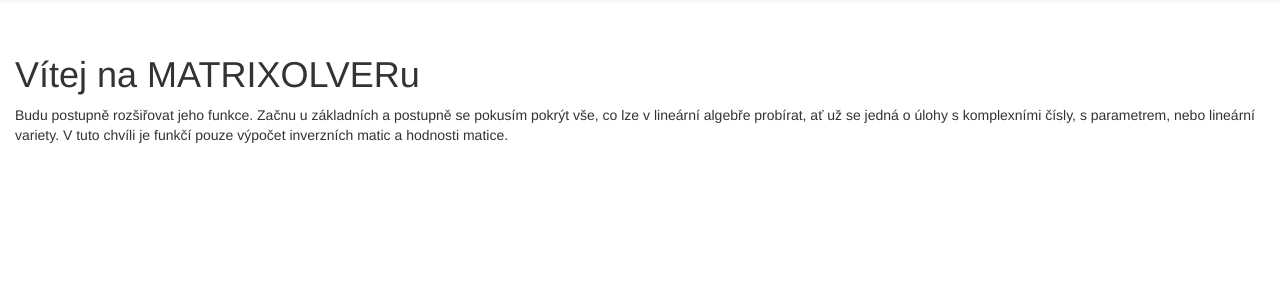
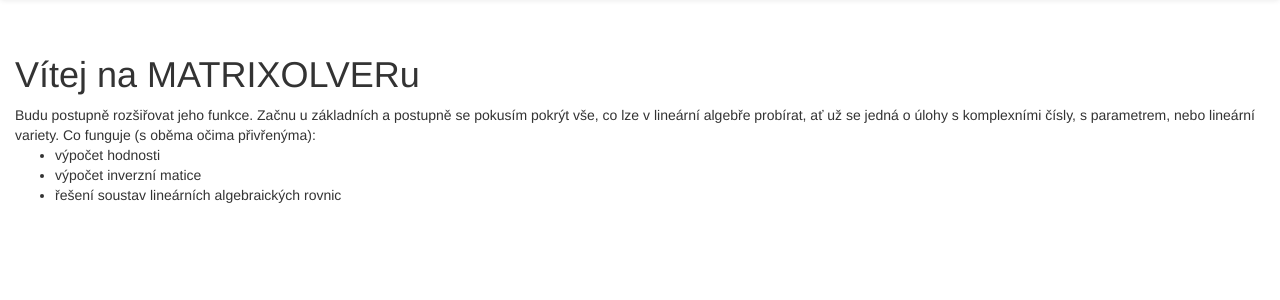
Before and after one commit to Tom83B/lingebra, a Django app: page / in a window 1280 px wide. Shown: the part 52-352 px from the top of the page. Run offline with Django 3.2, Linux system fonts and the light colour scheme; some libraries are stand-ins or nearby versions.

Commit message:
zmena textu na uvodni strance

```diff
--- a/matrixolver/templates/matrixolver/index.html
+++ b/matrixolver/templates/matrixolver/index.html
@@ -9,5 +9,13 @@
 
 <h1>Vítej na MATRIXOLVERu</h1>
 
-Budu postupně rozšiřovat jeho funkce. Začnu u základních a postupně se pokusím pokrýt vše, co lze v lineární algebře probírat, ať už se jedná o úlohy s komplexními čísly, s parametrem, nebo lineární variety. V tuto chvíli je funkčí pouze výpočet inverzních matic a hodnosti matice.
+Budu postupně rozšiřovat jeho funkce. Začnu u základních a postupně se pokusím pokrýt vše, co lze v lineární algebře probírat, ať už se jedná o úlohy s komplexními čísly, s parametrem, nebo lineární variety.
+
+Co funguje (s oběma očima přivřenýma):
+<ul>
+	<li>výpočet hodnosti</li>
+	<li>výpočet inverzní matice</li>
+	<li>řešení soustav lineárních algebraických rovnic</li>
+</ul>
+
 {% endblock content %}
```
Also changed, not shown: 1 other file.
